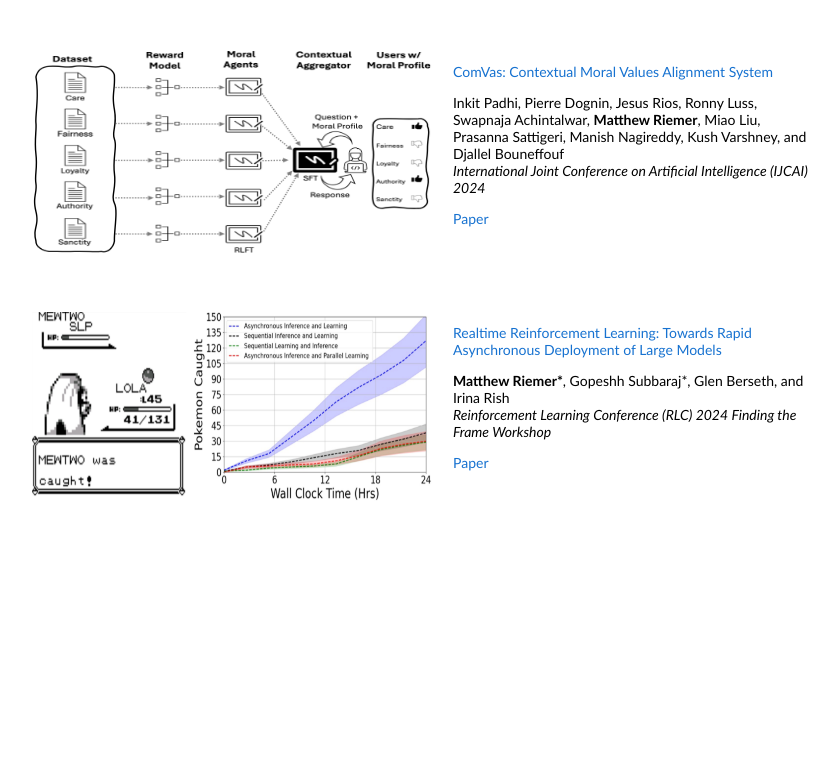
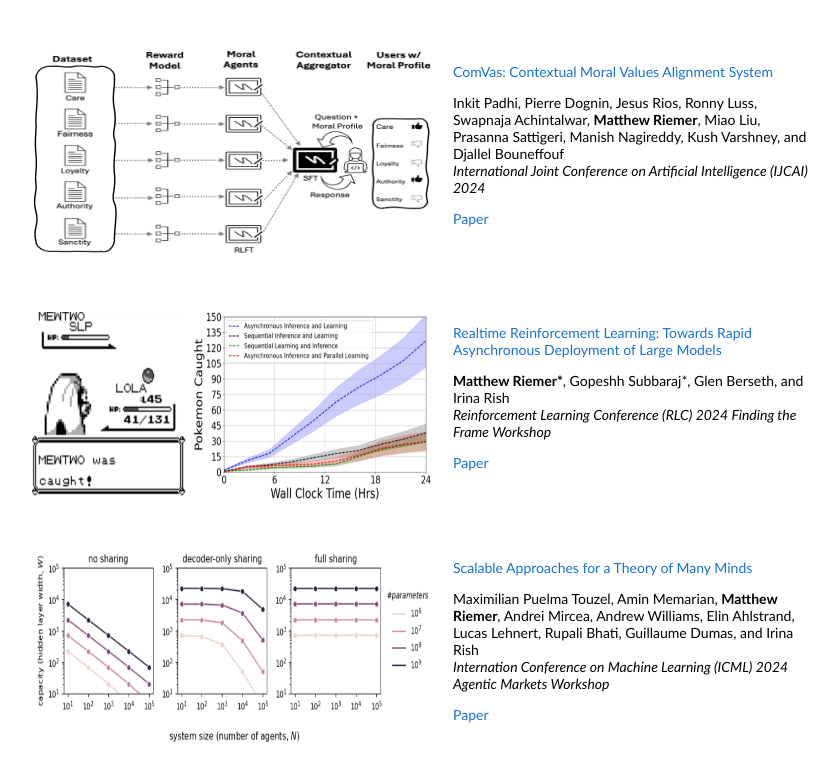
Before and after one commit to mattriemer/mattriemer.github.io, a plain HTML site: page index.html in a window 1280 px wide. Shown: the part 3896-4673 px from the top of the page, without its empty margins (228-1067 px from the left). Before the commit the page ends 4430 px from the top, so only its background shows below. Drawn offline with Linux system fonts and the light colour scheme.

Commit message:
hello world

```diff
--- a/index.html
+++ b/index.html
@@ -326,6 +326,24 @@
         </td>
       </tr>
 
+      <tr>
+        <td style="padding:20px;width:25%;vertical-align:middle;text-align:center">
+          <img src="images/scalabletom.png" alt="rtb" height="200" width="400">
+        </td>
+        <td width="75%" valign="middle">
+            <papertitle><a href="https://openreview.net/pdf?id=P0oG5gDh6T">Scalable Approaches for a Theory of Many Minds</a></papertitle>
+          <br><p>
+           Maximilian Puelma Touzel, Amin Memarian, <strong>Matthew Riemer</strong>, Andrei Mircea, Andrew Williams, Elin Ahlstrand, Lucas Lehnert, Rupali Bhati, Guillaume Dumas, and Irina Rish
+          <br>
+          <em> Internation Conference on Machine Learning (ICML) 2024 Agentic Markets Workshop</em>
+          <br>
+          </p>
+          <p>
+          <a href="https://openreview.net/pdf?id=P0oG5gDh6T">Paper</a>
+          </p>
+        </td>
+      </tr>
+
 
         </td>
       </tr>
```
Also changed, not shown: images/scalabletom.png (added).
